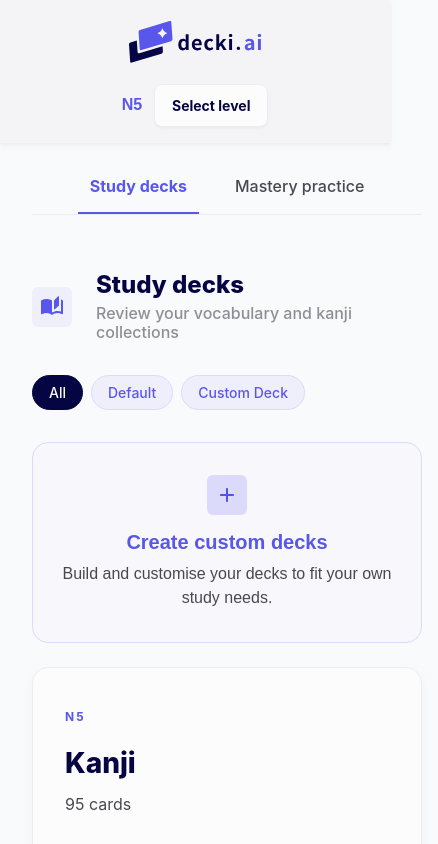
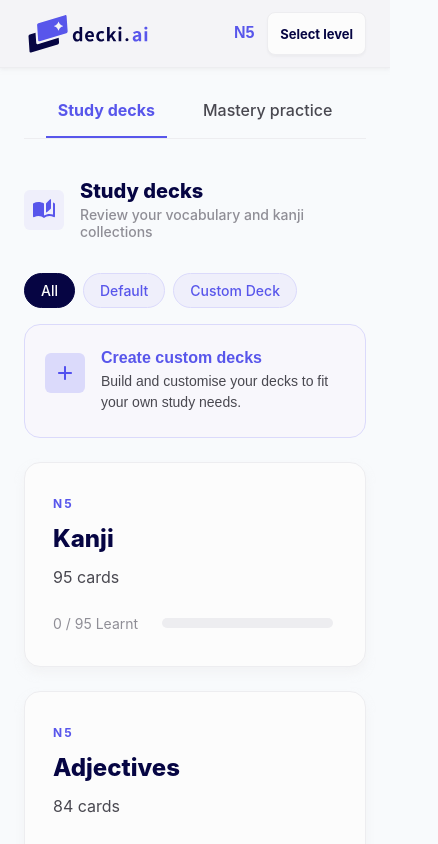
Before and after one commit to pablamarmolejo/decki.ai, a React (Vite) app: page / in a window 390 px wide. Both pictures are taken after a click on the button "N5". Shown: the top 844 px of the page, 438 px wide, since content can reach past the window. Built offline with nearby package versions, Linux system fonts and the light colour scheme; a web font is replaced by a local one.

Commit message:
ui: implement mobile responsive improvements and mastery practice UI updates

```diff
--- a/src/App.tsx
+++ b/src/App.tsx
@@ -89,10 +89,10 @@ const App: React.FC = () => {
                 </div>
               )}
               {renderPage()}
-              </main>
-              {!isMinimalistMode && <Footer />}
-              {toast && <div className="toast-notification">{toast}</div>}
-              </div>
+            </main>
+            {toast && <div className="toast-notification">{toast}</div>}
+          </div>
+          {!isMinimalistMode && <Footer />}
         </>
       </AppProvider>
     );
--- a/src/index.css
+++ b/src/index.css
@@ -61,6 +61,7 @@ input, textarea, button {
   flex-direction: column;
   min-height: 100vh;
   width: 100%;
+  box-sizing: border-box;
 }
 
 .app-header-outer {
@@ -147,7 +148,7 @@ input, textarea, button {
 .level-selection-header {
   width: 100%;
   max-width: 1200px;
-  padding: 31px 40px;
+  padding: 31px 24px;
   display: flex;
   justify-content: flex-start;
   box-sizing: border-box;
@@ -272,7 +273,8 @@ input, textarea, button {
   width: 100%;
   max-width: 1200px;
   margin: 0 auto;
-  padding-bottom: 40px;
+  padding: 0 40px 40px;
+  box-sizing: border-box;
 }
 
 .level-selection-page .main-content {
@@ -298,7 +300,6 @@ input, textarea, button {
   background-color: #f4f4f7;
   border-top: 1px solid #ededf0;
 }
-
 .app-footer {
   height: 64.7px;
   max-width: 1200px;
@@ -307,11 +308,9 @@ input, textarea, button {
   flex-direction: row;
   justify-content: space-between;
   align-items: center;
-  padding: 0 40px;
+  padding: 0 24px;
   color: var(--primary);
   font-size: 14px;
-  font-weight: 500;
-  box-sizing: border-box;
 }
 
 /* Page Titles */
@@ -1364,7 +1363,8 @@ input:checked + .slider:before {
 }
 
 .word-item-content {
-  height: 83px;
+  height: auto;
+  min-height: 83px;
   flex-grow: 1;
   display: flex;
   flex-direction: column;
@@ -1375,19 +1375,19 @@ input:checked + .slider:before {
 }
 
 .word-item-meaning {
-  width: auto;
-  min-width: 50px;
-  flex-grow: 0;
-  font-family: 'Noto Sans JP', sans-serif;
-  font-size: 12px;
-  font-weight: bold;
+  width: 207px;
+  height: auto;
+  min-height: 19px;
+  flex-grow: 0;
+  font-family: 'Noto Sans JP', sans-serif;
+  font-size: 16px;
+  font-weight: normal;
   font-stretch: normal;
   font-style: normal;
   line-height: normal;
-  letter-spacing: 1.8px;
+  letter-spacing: normal;
   text-align: left;
-  color: #060543;
-  text-transform: uppercase;
+  color: #151283;
   white-space: nowrap;
   overflow: hidden;
   text-overflow: ellipsis;
@@ -1492,7 +1492,8 @@ input:checked + .slider:before {
 }
 
 .selected-word-info {
-  height: 56px;
+  height: auto;
+  min-height: 56px;
   flex-grow: 1;
   display: flex;
   flex-direction: column;
@@ -1500,6 +1501,14 @@ input:checked + .slider:before {
   align-items: flex-start;
   gap: 8px;
   padding: 0;
+}
+
+.selected-word-info .word-item-meaning {
+  width: 100%;
+  height: auto;
+  white-space: normal;
+  overflow: visible;
+  text-overflow: clip;
 }
 
 .selected-word-main-row {
@@ -1996,24 +2005,58 @@ input:checked + .slider:before {
 
 /* Mobile Responsive Styles */
 @media (max-width: 768px) {
-  .app-container,
   .app-header,
-  .app-footer,
   .main-content {
-    padding-left: 16px !important;
-    padding-right: 16px !important;
+    padding-left: 24px !important;
+    padding-right: 24px !important;
+  }
+
+  .level-selection-header {
+    padding-left: 24px !important;
+    padding-right: 24px !important;
+  }
+
+  .logo-full {
+    transform: scale(0.9);
+    transform-origin: left center;
+  }
+
+  .level-selection-main-heading {
+    font-size: 24px;
   }
 
   .app-header {
-    flex-direction: column;
+    flex-direction: row;
+    justify-content: space-between;
+    align-items: center;
     gap: 16px;
-    padding-top: 16px;
-    padding-bottom: 16px;
+    padding-top: 12px;
+    padding-bottom: 12px;
+    height: 67px;
+    box-sizing: border-box;
+  }
+
+  .select-level-btn {
+    width: auto;
+    padding: 8px 12px;
+    font-size: 13px;
+  }
+
+  .page-title-row {
+    padding-top: 0;
+    padding-bottom: 0;
     height: auto;
-  }
-
-  .select-level-btn {
-    width: 100%;
+    gap: 16px;
+    margin-top: 16px;
+    margin-bottom: 8px;
+  }
+
+  .page-title-text {
+    font-size: 20px;
+  }
+
+  .page-subtitle-text {
+    font-size: 14px;
   }
 
   .level-selector-large {
@@ -2027,16 +2070,21 @@ input:checked + .slider:before {
     font-size: 16px;
   }
 
+  .study-decks-page {
+    padding-top: 24px;
+  }
+
   .study-decks-title-row {
     flex-direction: column;
     align-items: flex-start !important;
-    gap: 16px;
+    gap: 24px;
+    margin-bottom: 0;
   }
 
   .decks-filter {
     width: 100%;
     overflow-x: auto;
-    padding-bottom: 8px;
+    padding-bottom: 16px;
     -webkit-overflow-scrolling: touch;
   }
 
@@ -2048,14 +2096,50 @@ input:checked + .slider:before {
     grid-template-columns: 1fr;
   }
 
+  .deck-card {
+    padding: 32px 32px 32px 28px;
+  }
+
+  .deck-header {
+    margin-bottom: 0;
+  }
+
+  .deck-card-info {
+    margin-bottom: 24px;
+  }
+
+  .deck-name {
+    font-size: 24px;
+  }
+
   .create-banner {
-    padding: 32px 20px;
-    text-align: center;
-    align-items: center;
+    padding: 24px 20px;
+    flex-direction: row;
+    align-items: flex-start;
+    text-align: left;
+    gap: 16px;
+  }
+
+  .banner-icon-container {
+    margin-bottom: 0;
+    margin-top: 4px;
   }
 
   .create-banner h3 {
-    font-size: 20px;
+    font-size: 16px;
+    text-align: left;
+  }
+
+  .create-banner p {
+    font-size: 14px;
+    text-align: left;
+  }
+
+  .banner-text-content {
+    display: flex;
+    flex-direction: column;
+    gap: 4px;
+    flex: 1;
   }
 
   .create-btn-white {
@@ -2063,12 +2147,155 @@ input:checked + .slider:before {
     box-sizing: border-box;
   }
 
+  /* Flashcards Responsive */
+  .flashcards-mode-view {
+    padding: 0 !important;
+    gap: 32px;
+    height: calc(100vh - 120px);
+    display: flex;
+    flex-direction: column;
+    justify-content: center;
+    box-sizing: border-box;
+  }
+
+  .flashcards-mode-header {
+    margin-bottom: auto;
+    padding: 24px 32px 0;
+    box-sizing: border-box;
+    display: flex;
+    flex-direction: column;
+    gap: 32px;
+    align-items: flex-start;
+  }
+
+  .flashcards-header-actions {
+    display: flex;
+    justify-content: space-between;
+    width: 100%;
+    align-items: center;
+  }
+
+  .flashcards-main-container {
+    gap: 0;
+    margin: auto 0;
+  }
+
+  .flashcard-state-actions {
+    margin-top: auto;
+    padding-bottom: 24px;
+  }
+
+  .nav-arrow-btn {
+    padding: 2px;
+  }
+
+  .flashcard-item {
+    width: 100%;
+    max-width: 100%;
+    height: 400px;
+  }
+
+  .card-kanji-display {
+    font-size: 48px;
+  }
+
+  .card-back-face {
+    padding: 24px !important;
+  }
+
+  .flashcard-state-actions {
+    width: 100%;
+    display: flex;
+    justify-content: center;
+    gap: 16px;
+    padding: 0 24px;
+    box-sizing: border-box;
+  }
+
+  .state-btn.review,
+  .state-btn.learnt {
+    width: auto;
+    flex: 1;
+    padding: 12px 32px;
+    font-size: 0; /* Hide text */
+  }
+
+  .state-btn.review .btn-icon,
+  .state-btn.learnt .btn-icon {
+    margin: 0;
+    width: 24px;
+    height: 24px;
+  }
+
+  .state-buttons {
+    width: 100%;
+    justify-content: space-between;
+  }
+
+  /* Mastery Practice Responsive */
+  .mastery-practice-content {
+    padding: 20px 0;
+  }
+
+  .mastery-practice-main {
+    flex-direction: column;
+  }
+
+  .mastery-practice-page-container {
+    padding-top: 24px;
+  }
+
+  .mastery-practice-page {
+    flex-direction: column;
+    padding-top: 0;
+    width: 100%;
+    box-sizing: border-box;
+  }
+
+  .learnt-words-sidebar {
+    width: 100%;
+    min-height: auto;
+    box-sizing: border-box;
+  }
+
+  .practice-column {
+    width: 100%;
+    min-width: 0;
+    flex: 1;
+    display: flex;
+    flex-direction: column;
+    gap: 16px;
+    box-sizing: border-box;
+  }
+
+  .practice-area {
+    padding: 24px;
+    gap: 24px;
+  }
+
+  .writing-section {
+    padding: 0;
+  }
+
+  .assist-btn,
+  .submit-btn {
+    width: 100%;
+  }
+
+  .action-row {
+    flex-direction: column;
+  }
+
   .app-footer {
-    flex-direction: column;
+    flex-direction: row;
+    justify-content: space-between;
+    align-items: center;
     height: auto;
-    padding-top: 24px;
-    padding-bottom: 24px;
+    padding: 16px 24px;
     gap: 16px;
-    text-align: center;
-  }
-}
+  }
+
+  .copyright {
+    font-size: 12px;
+  }
+}
--- a/src/pages/StudyDecks.tsx
+++ b/src/pages/StudyDecks.tsx
@@ -49,8 +49,10 @@ const StudyDecks: React.FC<StudyDecksProps> = ({ onNavigateToCreate, onNavigateT
             <div className="banner-icon-container">
               <img src={plusIcon} alt="" />
             </div>
-            <h3>Create custom decks</h3>
-            <p>Build and customise your decks to fit your own study needs.</p>
+            <div className="banner-text-content">
+              <h3>Create custom decks</h3>
+              <p>Build and customise your decks to fit your own study needs.</p>
+            </div>
           </div>
           {filteredDecks.map((deck) => {
             const totalCards = deck.cards.length;
```
Also changed, not shown: src/pages/MasteryPractice.tsx (+34 -8 lines).
